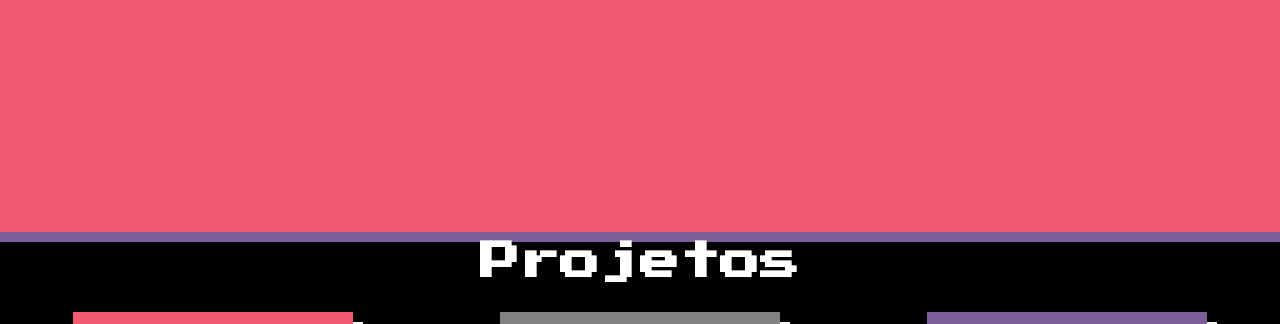
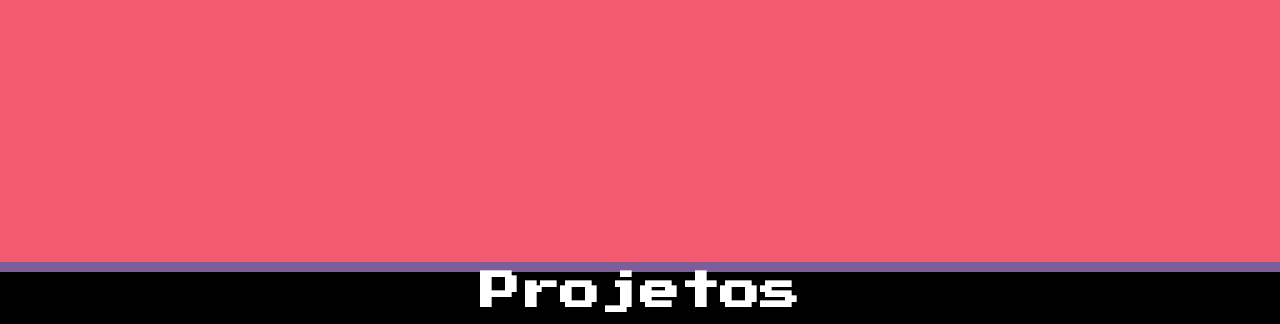
Before and after one commit to matheussgsilva/portifolio-pixel-art, a plain HTML site: page index.html in a window 1280 px wide. Shown: the part 1270-1594 px from the top of the page. Drawn offline with Linux system fonts and the light colour scheme.

Commit message:
Create the section component

```diff
--- a/css/compenents/box.css
+++ b/css/compenents/box.css
@@ -11,14 +11,6 @@
 
 .box .title {
     margin-bottom: 28px;
-}
-
-.skill {
-    width: 100%;
-    height: 600px;
-    padding: 60px 0px;
-    background-color: var(--color-first);
-    border-bottom: 10px solid var(--color-second);
 }
 
 #skill-box {
--- /dev/null
+++ b/css/compenents/section.css
@@ -0,0 +1,7 @@
+.section {
+    height: 600px;
+    padding-top: 50px;
+    padding-bottom: 100px;
+    background-color: var(--color-first);
+    border-bottom: 10px solid var(--color-second);
+}
--- a/index.html
+++ b/index.html
@@ -12,6 +12,7 @@
     <link rel="stylesheet" href="css/style.css">
     <link rel="stylesheet" href="css/compenents/header.css">
     <link rel="stylesheet" href="css/compenents/banner.css">
+    <link rel="stylesheet" href="css/compenents/section.css">
     <link rel="stylesheet" href="css/compenents/title.css">
     <link rel="stylesheet" href="css/compenents/subtitle.css">
     <link rel="stylesheet" href="css/compenents/button.css">
@@ -39,7 +40,7 @@
             <a href="#form-area" class="button">Contato</a>
         </div>
     </section>
-    <section class="skill" id="skill">
+    <section class="section" id="skill">
         <h2 class="title -second">Skills</h2>
         <div id="skill-box">
             <div id="skill-box-left">
```
